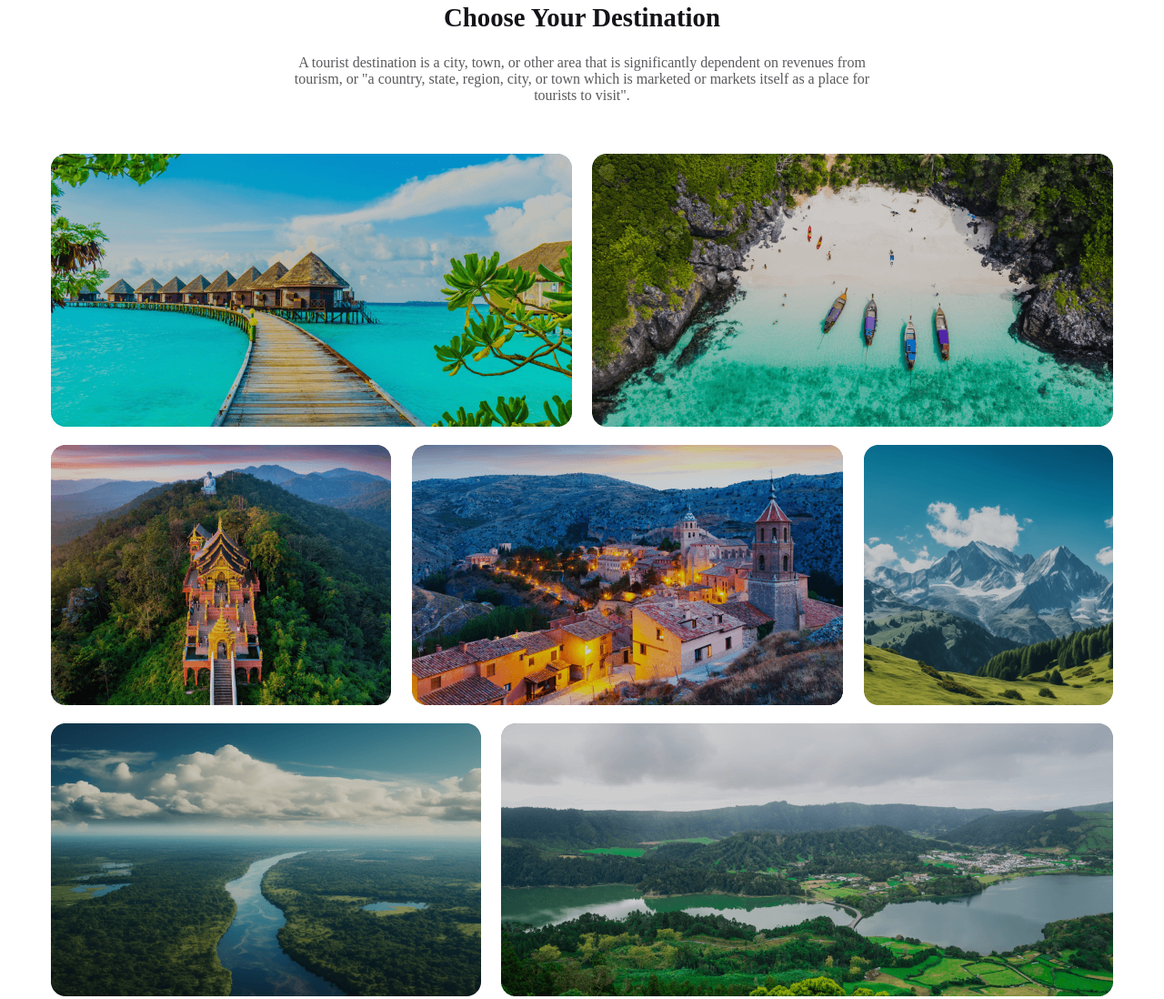
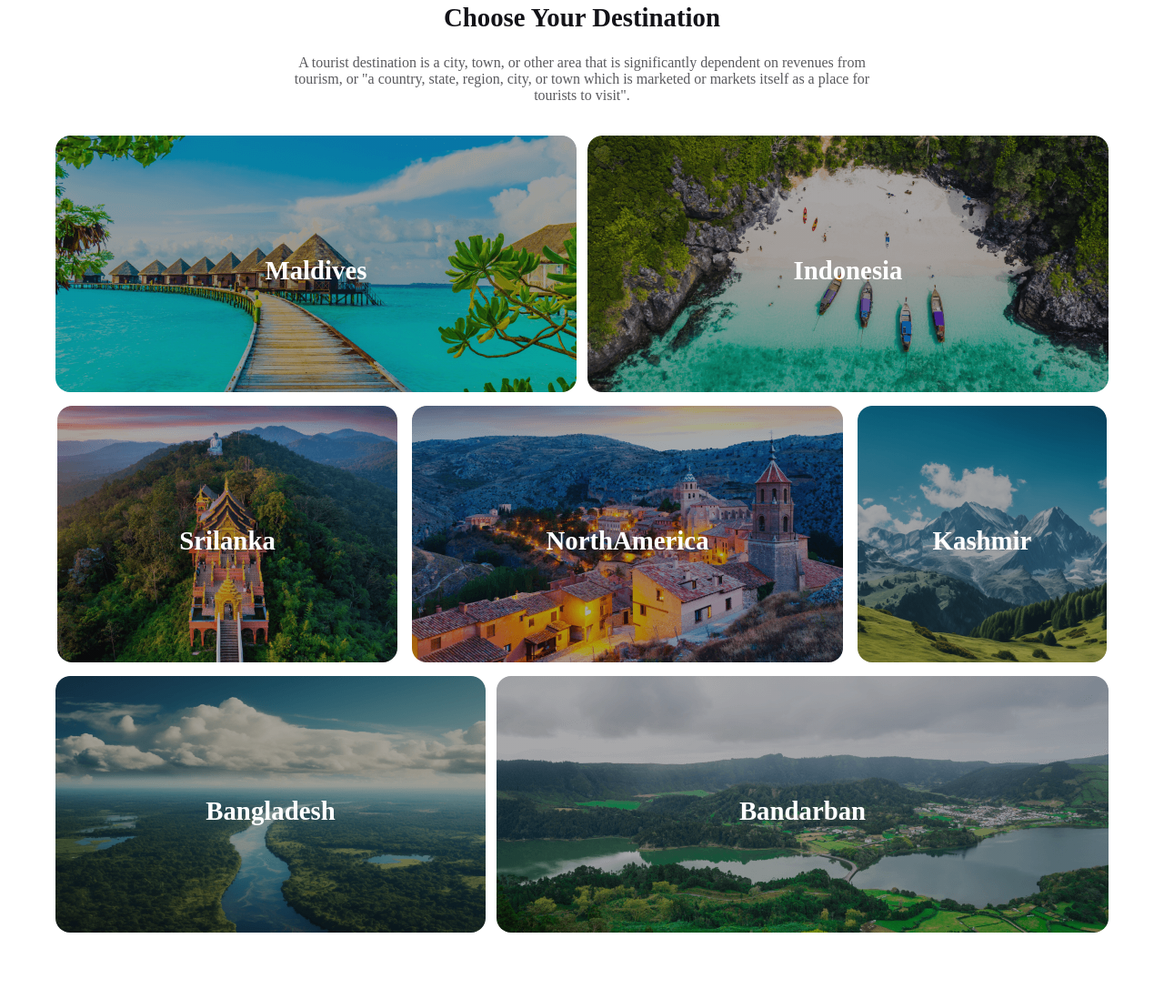
Before and after one commit to KhushnurAnjum26/responsive-travel-blog, a plain HTML site: page index.html in a window 1280 px wide. Shown: the part 1761-2859 px from the top of the page at 91% size. Drawn offline with Linux system fonts and the light colour scheme.

Commit message:
responsive final work

```diff
--- a/index.html
+++ b/index.html
@@ -57,9 +57,15 @@
                     <button class="news-btn">Subscribe</button>
                 </div>
             </div>
+            <!-- <div class="news-pic">
+                <img src="Images/Rectangle 8 (1).png" alt="">
+            </div> -->
             <div class="news-pic">
-                <img src="Images/Rectangle 8 (1).png" alt="">
+                <p class="news-pic1">Travel.com <br>
+                Save upto 70%</p>
             </div>
+
+
 
         </section>
 
@@ -72,20 +78,22 @@
                 </h3>
             </div>
 
-            <div class="six">
-                <div class="row">
-                    <img src="images/Rectangle 5.png" alt="">
-                    <img src="images/Rectangle 8.png" alt="">
-                </div>
-                <div class="row">
-                    <img src="images/Rectangle 6.png" alt="">
-                    <img src="images/Rectangle 7.png" alt="">
-                    <img src="images/Rectangle 9.png" alt="">
-                </div>
-                <div class="row">
-                    <img src="images/Rectangle 11.png" alt="">
-                    <img src="images/Rectangle 10.png" alt="">
-                </div>
+<div class="new">
+    <div class="new-new">
+    <div class="new1">Maldives</div>
+    <div class="new2">Indonesia</div>
+</div>
+<div class="new4">
+    <div class="new5">Srilanka</div>
+    <div class="new6">NorthAmerica</div>
+    <div class="new7">Kashmir</div>
+</div>
+<div class="new8">
+    <div class="new9">Bangladesh</div>
+    <div class="new10">Bandarban</div>
+</div>
+
+
             </div>
         </section>
         <section class="why-why">
@@ -114,23 +122,13 @@
             </div>
 
         </section>
+
+<section class="deals">
+
+</section>
+
+
     </main>
-    <!-- <footer class="foot">
-        <div class="foot2">
-
-            <div>
-                <img src="Images/Group 40071 (2).png" alt="">
-            </div>
-            <div >
-                <h3 class="super">Super <span class="travel">Travel</span></h3>
-            </div>
-        </div>
-        <p class="foot-text">Traveling is so much fun.It refreshes body and mind</p>
-
-        <hr>
-        <p><small>2017,All rights reserved.</small></p>
-    </div>
-    </footer>  -->
     <footer>
 
         <section class="Himg">
--- a/styles/travel.css
+++ b/styles/travel.css
@@ -178,9 +178,27 @@
     background-color: #FF5400;
 }
 
+.news-pic1 {
+    text-align: center;
+    color: white;
+    font-family: Mulish;
+    font-size: 2rem;
+    font-weight: 800;
+    background-color: #FF5400;
+    border-radius: 16px;
+    width: 324px;
+    height: 90px;
+    transform: rotate(-19.628deg);
+    flex-shrink: 0;
+    margin-top: 240px;
+    margin-left: 320px;
+
+}
+
 .news-pic {
     width: 650px;
     height: 422px;
+    background-image: url(../Images/Rectangle\ 8\ \(1\).png);
     border-radius: 16px;
     margin-bottom: 60px;
 }
@@ -206,18 +224,130 @@
     text-align: center;
 }
 
-.row {
-    display: flex;
-    gap: 20px;
-    margin-top: 20px;
+
+.new1 {
+    color: #FFF;
+    text-align: center;
+    font-family: Mulish;
+    font-size: 1.8rem;
+    font-weight: 800;
+    padding-top:132px;
+    width: 573px;
+    height: 150px;
+    border-radius: 16px;
+    background-repeat: no-repeat;
+    background-position: center;
+    background: linear-gradient(0deg, rgba(19, 19, 24, 0.20) 0%, rgba(19, 19, 24, 0.20) 100%), url(../Images/Rectangle\ 5.png);
+    margin-bottom: 15px;
 }
 
-.six {
-    width: 100%;
-    height: 100%;
-
+.new2 {
+    color: #FFF;
+    text-align: center;
+    font-family: Mulish;
+    font-size: 1.8rem;
+    font-weight: 800;
+    padding-top:132px;
+    width: 573px;
+    height: 150px;
+    border-radius: 16px;
+    background-repeat: no-repeat;
+    background-position: center;
+    background: linear-gradient(0deg, rgba(19, 19, 24, 0.20) 0%, rgba(19, 19, 24, 0.20) 100%), url(../Images/Rectangle\ 8.png), lightgray -101px -108.075px / 135.253% 172.05% no-repeat;
+    margin-bottom: 15px;
 }
 
+.new5 {
+    color: #FFF;
+    text-align: center;
+    font-family: Mulish;
+    font-size: 1.8rem;
+    font-weight: 800;
+    padding-top:132px;
+    width: 374px;
+    height: 150px;
+    border-radius: 16px;
+    background-repeat: no-repeat;
+    background-position: center;
+    background: linear-gradient(0deg, rgba(19, 19, 24, 0.20) 0%, rgba(19, 19, 24, 0.20) 100%), url(../Images/Rectangle\ 6.png), lightgray 50% / cover no-repeat;
+    margin-bottom: 15px;
+}
+
+.new6 {
+    color: #FFF;
+    text-align: center;
+    font-family: Mulish;
+    font-size: 1.8rem;
+    font-weight: 800;
+    padding-top:132px;
+    width: 474px;
+    height: 150px;
+    border-radius: 16px;
+    background-repeat: no-repeat;
+    background-position: center;
+    background: linear-gradient(0deg, rgba(19, 19, 24, 0.20) 0%, rgba(19, 19, 24, 0.20) 100%), url(../Images/Rectangle\ 7.png), lightgray 50% / cover no-repeat;
+    margin-bottom: 15px;
+}
+
+.new7 {
+    color: #FFF;
+    text-align: center;
+    font-family: Mulish;
+    font-size: 1.8rem;
+    font-weight: 800;
+    padding-top:132px;
+    width: 274px;
+    height: 150px;
+    border-radius: 16px;
+    background-repeat: no-repeat;
+    background-position: center;
+    background: linear-gradient(0deg, rgba(19, 19, 24, 0.20) 0%, rgba(19, 19, 24, 0.20) 100%), url(../Images/Rectangle\ 9.png), lightgray 50% / cover no-repeat;
+
+    margin-bottom: 15px;
+}
+
+.new9 {
+    color: #FFF;
+    text-align: center;
+    font-family: Mulish;
+    font-size: 1.8rem;
+    font-weight: 800;
+    padding-top:132px;
+    border-radius: 16px;
+    width: 473px;
+    height: 150px;
+    background-repeat: no-repeat;
+    background-position: center;
+    background: linear-gradient(0deg, rgba(19, 19, 24, 0.20) 0%, rgba(19, 19, 24, 0.20) 100%), url(../Images/Rectangle\ 11.png), lightgray 50% / cover no-repeat;
+    margin-bottom: 15px;
+}
+
+
+
+
+
+
+.new10 {
+    color: #FFF;
+    text-align: center;
+    font-family: Mulish;
+    font-size: 1.8rem;
+    font-weight: 800;
+    padding-top:132px;
+    border-radius: 16px;
+    width: 673px;
+    height: 150px;
+    background-repeat: no-repeat;
+    background-position: center;
+    background: linear-gradient(0deg, rgba(19, 19, 24, 0.20) 0%, rgba(19, 19, 24, 0.20) 100%), url(../Images/Rectangle\ 10.png), lightgray 50% / cover no-repeat;
+    margin-bottom: 15px;
+}
+
+
+
+ .new-new, .new4 ,.new8{
+    display: flex;
+}
 /* why section */
 
 .why1 {
@@ -388,23 +518,28 @@
         flex-direction: column;
 
     }
-.tour{
+
+    .tour {
         flex-direction: column;
     }
-    .tour-text{
+
+    .tour-text {
         width: 1170px;
         font-size: 2rem;
         padding-left: 500px;
     }
-    .tour-title{
+
+    .tour-title {
 
         padding-right: 580px;
     }
-    .tour-pic{
+
+    .tour-pic {
         width: 1170px;
         padding-right: 400px;
 
     }
+
     .newsletter {
         flex-direction: column;
 
@@ -415,39 +550,68 @@
         margin-left: 200px;
     }
 
-.news-head ,.Himg{
+    .news-head,
+    .Himg {
         margin-left: 200px;
     }
-.news2{
+
+    .news2 {
         margin-left: 200px;
     }
-.news-box{
+
+    .news-box {
         margin-left: 150px;
     }
-.news-pic img{
-    width: 1170px;
+
+    .news-pic {
+        width: 675px;
         margin-left: 200px;
-    height: 500px;
+        height: 400px;
     }
-.choose ,.why-choose{
+
+    .choose,
+    .why-choose {
         margin-left: 520px;
         width: 448px;
     }
-.choose2, .why-text {
+
+    .choose2,
+    .why-text {
         margin-left: 450px;
     }
-.row{
+    .new-new, .new4 ,.new8 {
+        flex-direction: column;
+
+    }
+
+    .new1,.new2,.new6,.new9,.new10 {
+        width: 100%;
+        height: 150px;
+        margin-left: 200px;
+        background-repeat: no-repeat;
+    }
+    .new5{
+        width: 380px;
+        height: 150px;
+        margin-left: 200px;
+        background-repeat: no-repeat;
+    }
+    .new7{
+        width: 274px;
+        height: 150px;
+        height: 150px;
+        margin-left: 250px;
+        background-repeat: no-repeat;
+        background-repeat: no-repeat;
+    }
+
+    .why {
         flex-direction: column;
     }
-.row img{
-    width: 1170px;
-    height: 500px;
-    margin-left: 200px;
-}
-.why{
-    flex-direction: column;
-}
-.why2 ,.why3,.why4{
+
+    .why2,
+    .why3,
+    .why4 {
         width: 1100px;
         margin-left: 200px;
     }
```
Lines whose indentation alone changed are shown as unchanged.
